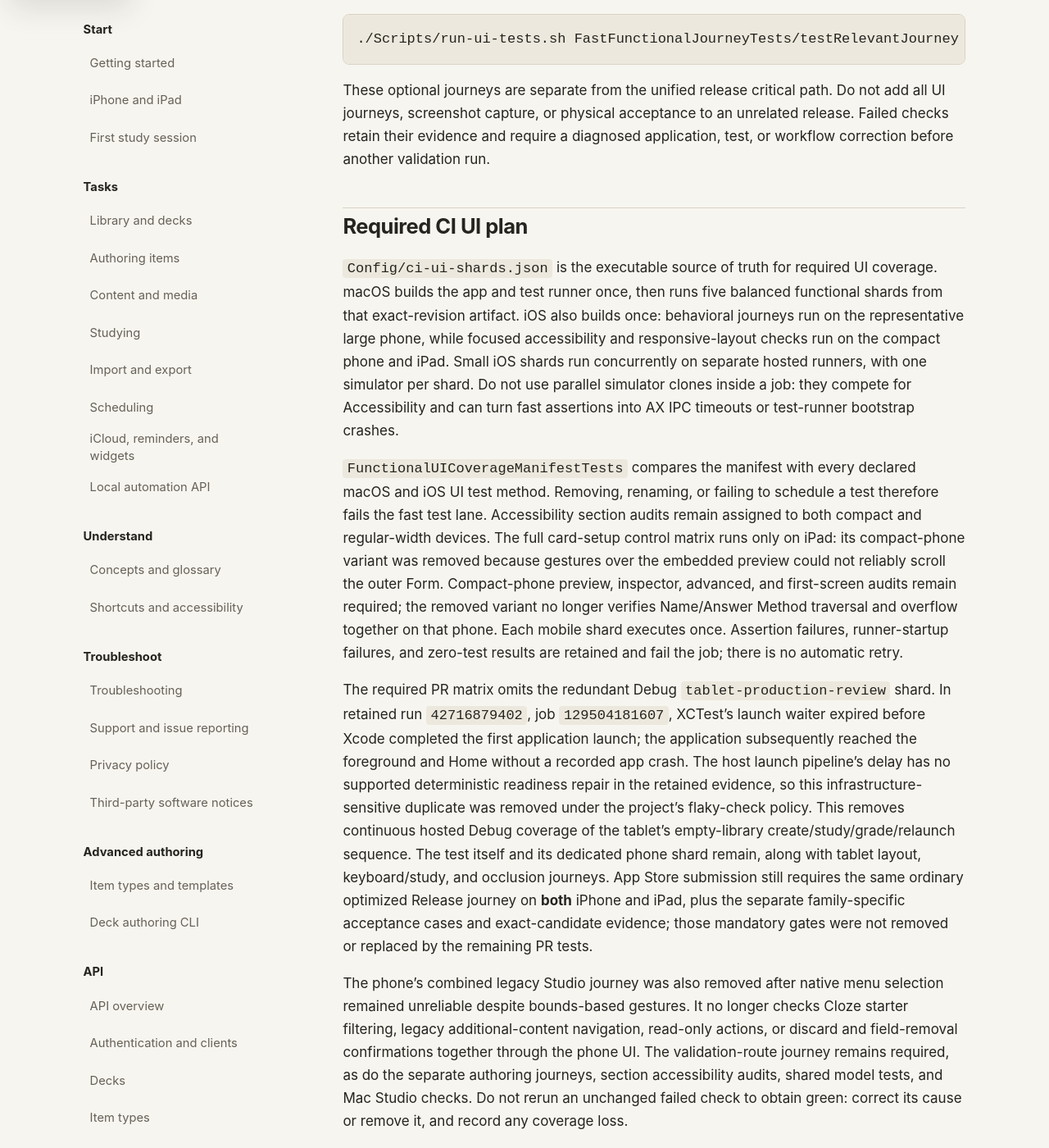
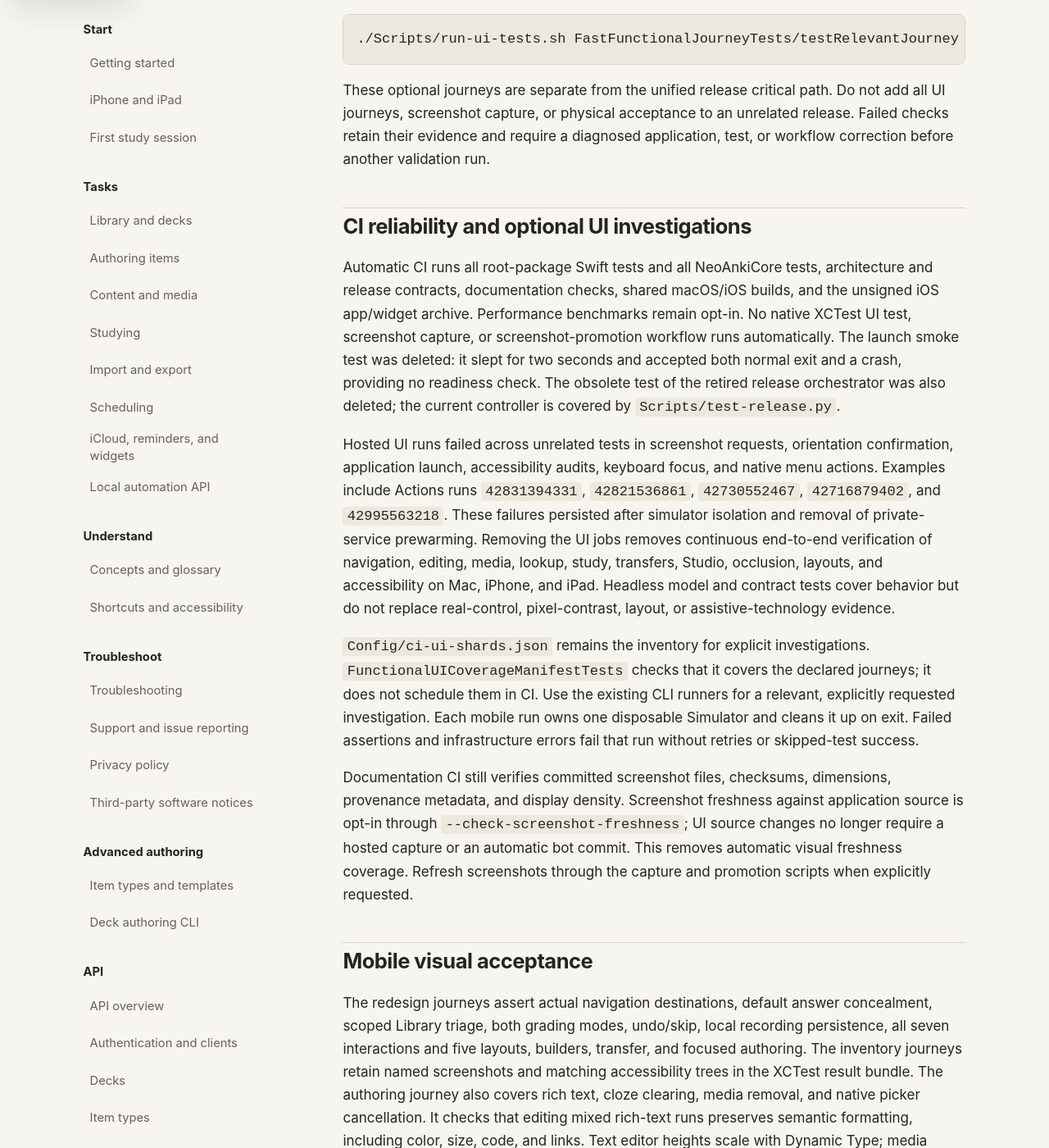
Before and after one commit to neoanki2/neoanki2, a Jekyll site: the page built from docs/user/developer/testing.md, in a window 1280 px wide and 1400 px high, scrolled down 1989 px. Shown: the whole window at 82% size. Built offline with Jekyll 4.4.1, drawn with Linux system fonts in a browser that asks for light colours; some of the changed text lies outside the part shown.

Commit message:
Remove flaky native UI runs from automatic CI and run all headless suites

```diff
--- a/docs/features.json
+++ b/docs/features.json
@@ -63,7 +63,7 @@
       "name": "First launch and local library",
       "article": "user/getting-started.md",
       "sources": ["Sources/NeoAnki2/NeoAnki2App.swift", "Sources/NeoAnki2/AppDatabase.swift", "Sources/NeoAnki2/MacCloudSyncSettings.swift"],
-      "tests": ["UITests/NeoAnki2UITests/LibraryUITests.swift", "UITests/NeoAnki2UITests/MacStoreProductionReviewJourneyTests.swift", "Tests/NeoAnki2Tests/AppDatabaseTests.swift", "Tests/NeoAnki2Tests/AppLaunchSmokeTests.swift", "Tests/NeoAnki2Tests/AppStartupPerformanceTests.swift"],
+      "tests": ["UITests/NeoAnki2UITests/LibraryUITests.swift", "UITests/NeoAnki2UITests/MacStoreProductionReviewJourneyTests.swift", "Tests/NeoAnki2Tests/AppDatabaseTests.swift", "Tests/NeoAnki2Tests/AppStartupPerformanceTests.swift"],
       "screenshot": "assets/screenshots/library-empty.png"
     },
     {
--- a/docs/user/developer/testing.md
+++ b/docs/user/developer/testing.md
@@ -22,8 +22,8 @@ release-workflow reconciliation tests, the generated API-reference check, and
 documentation validation.
 
 The fast headless lane is designed to finish inside five minutes on a fresh CI
-runner. The complete protected gate also includes real UI automation and has a
-larger latency budget; it must not be represented as a sub-five-minute check.
+runner. The protected gate also includes shared-platform builds and an unsigned iOS
+archive. Native XCTest UI journeys do not run automatically in CI.
 
 ## Focused suites
 
@@ -85,79 +85,40 @@ Do not add all UI journeys, screenshot capture, or physical acceptance to an
 unrelated release. Failed checks retain their evidence and require a diagnosed
 application, test, or workflow correction before another validation run.
 
-## Required CI UI plan
+## CI reliability and optional UI investigations
 
-`Config/ci-ui-shards.json` is the executable source of truth for required UI
-coverage. macOS builds the app and test runner once, then runs five balanced
-functional shards from that exact-revision artifact. iOS also builds once:
-behavioral journeys run on the representative large phone, while focused
-accessibility and responsive-layout checks run on the compact phone and iPad. Small iOS shards run concurrently on separate hosted runners, with one
-simulator per shard. Do not use parallel simulator clones inside a job: they
-compete for Accessibility and can turn fast assertions into AX IPC timeouts or
-test-runner bootstrap crashes.
+Automatic CI runs all root-package Swift tests and all NeoAnkiCore tests,
+architecture and release contracts, documentation checks, shared macOS/iOS
+builds, and the unsigned iOS app/widget archive. Performance benchmarks remain
+opt-in. No native XCTest UI test, screenshot capture, or screenshot-promotion
+workflow runs automatically. The launch smoke test was deleted: it slept for two
+seconds and accepted both normal exit and a crash, providing no readiness check.
+The obsolete test of the retired release orchestrator was also deleted; the
+current controller is covered by `Scripts/test-release.py`.
 
-`FunctionalUICoverageManifestTests` compares the manifest with every declared
-macOS and iOS UI test method. Removing, renaming, or failing to schedule a test
-therefore fails the fast test lane. Accessibility section audits remain assigned
-to both compact and regular-width devices. The full card-setup control matrix
-runs only on iPad: its compact-phone variant was removed because gestures over
-the embedded preview could not reliably scroll the outer Form. Compact-phone
-preview, inspector, advanced, and first-screen audits remain required; the
-removed variant no longer verifies Name/Answer Method traversal and overflow
-together on that phone. Each mobile shard executes once. Assertion failures,
-runner-startup failures, and zero-test results are retained and fail the job;
-there is no automatic retry.
+Hosted UI runs failed across unrelated tests in screenshot requests, orientation
+confirmation, application launch, accessibility audits, keyboard focus, and
+native menu actions. Examples include Actions runs `42831394331`, `42821536861`,
+`42730552467`, `42716879402`, and `42995563218`. These failures persisted after
+simulator isolation and removal of private-service prewarming. Removing the UI
+jobs removes continuous end-to-end verification of navigation, editing, media,
+lookup, study, transfers, Studio, occlusion, layouts, and accessibility on Mac,
+iPhone, and iPad. Headless model and contract tests cover behavior but do not
+replace real-control, pixel-contrast, layout, or assistive-technology evidence.
 
-The required PR matrix omits the redundant Debug `tablet-production-review`
-shard. In retained run `42716879402`, job `129504181607`, XCTest's launch waiter
-expired before Xcode completed the first application launch; the application
-subsequently reached the foreground and Home without a recorded app crash. The
-host launch pipeline's delay has no supported deterministic readiness repair in
-the retained evidence, so this infrastructure-sensitive duplicate was removed
-under the project's flaky-check policy. This removes continuous hosted Debug
-coverage of the tablet's empty-library create/study/grade/relaunch sequence.
-The test itself and its dedicated phone shard remain, along with tablet layout,
-keyboard/study, and occlusion journeys. App Store submission still requires the
-same ordinary optimized Release journey on **both** iPhone and iPad, plus the
-separate family-specific acceptance cases and exact-candidate evidence; those
-mandatory gates were not removed or replaced by the remaining PR tests.
+`Config/ci-ui-shards.json` remains the inventory for explicit investigations.
+`FunctionalUICoverageManifestTests` checks that it covers the declared journeys;
+it does not schedule them in CI. Use the existing CLI runners for a relevant,
+explicitly requested investigation. Each mobile run owns one disposable Simulator
+and cleans it up on exit. Failed assertions and infrastructure errors fail that
+run without retries or skipped-test success.
 
-The phone's combined legacy Studio journey was also removed after native menu
-selection remained unreliable despite bounds-based gestures. It no longer checks
-Cloze starter filtering, legacy additional-content navigation, read-only actions,
-or discard and field-removal confirmations together through the phone UI. The
-validation-route journey remains required, as do the separate authoring journeys,
-section accessibility audits, shared model tests, and Mac Studio checks. Do not
-rerun an unchanged failed check to obtain green: correct its cause or remove it,
-and record any coverage loss.
-
-The largest-type study journey retains keyboard, grading, rotation, hit-region,
-and description checks on both devices, plus contrast on iPad. Its phone pixel
-contrast audit was removed after a Springboard Apple Intelligence banner covered
-the native navigation title during sampling. Other phone first-screen and
-authoring contrast audits remain required; this study journey no longer samples
-phone contrast.
-
-The former eleven-journey phone redesign batch exceeded its 25-minute runner
-limit. Inventory, authoring/lookup, and quick capture now run as separate groups
-with the same tests and device. The coverage manifest caps each iOS group at five
-journeys; the runner deadline is unchanged and no assertion retry is added.
-
-Each shared build and UI shard writes its elapsed time to the Actions step
-summary. When adding coverage, rebalance existing shards before adding another
-macOS job: standard GitHub-hosted plans allow only five concurrent macOS jobs,
-so excess sharding creates queue time instead of faster feedback.
-
-Keep the intrinsic runtime of each required UI shard below five minutes. Split
-long iOS groups before adding in-process simulator workers; CI-level isolation
-is both faster and more reliable for Accessibility-heavy journeys. Use
-stable completion state for async work rather than waiting for transient busy
-indicators, combine accessibility audit kinds into one tree traversal, and use
-short-cadence waits that evaluate the ready state immediately. Put exhaustive
-enum and input combinations in parameterized Swift tests; UI journeys should
-prove that every option is exposed and exercise representative mutations
-through the real control. This preserves behavior coverage without repeating
-the same expensive accessibility snapshots and menu choreography.
+Documentation CI still verifies committed screenshot files, checksums,
+dimensions, provenance metadata, and display density. Screenshot freshness
+against application source is opt-in through `--check-screenshot-freshness`;
+UI source changes no longer require a hosted capture or an automatic bot commit.
+This removes automatic visual freshness coverage. Refresh screenshots through
+the capture and promotion scripts when explicitly requested.
 
 ## Mobile visual acceptance
 
@@ -213,9 +174,9 @@ screenshot before launch. It requests an orientation change only for landscape,
 square, or explicitly upside-down state, then verifies portrait dimensions again.
 This avoids waiting for a redundant portrait confirmation on a cold Simulator
 that already displays portrait pixels. Both occlusion cases and their assertions
-remain required; this setup correction adds no case retry or timeout increase.
+remain available for focused investigations; this setup correction adds no case retry or timeout increase.
 
-The CI runner, ordinary Release review, and App Store screenshot capture boot a
+The optional UI runner, ordinary Release review, and App Store screenshot capture boot a
 uniquely owned disposable Simulator with `simctl bootstatus -b`, then invoke
 `xcodebuild test-without-building` with the verified `.xctestrun` and destination.
 Xcode owns test-runner initialization. The supported split-build workflow is
@@ -225,7 +186,6 @@ Manual `launchctl kickstart` of private XCTest/AutomationMode services is an
 optional diagnostic, not a prerequisite for UI validation. The former required
 prewarming gate timed out before any UI case ran, including after cache
 preparation; it depended on undocumented service labels and endpoint state.
-Removing that gate removes no product tests. All scheduled cases, selected test
-counts, result bundles, ordinary Release fresh-install requirements, screenshots,
-and disposable-device cleanup remain required. An actual XCTest initialization
+Removing that gate removes no product tests. For explicit UI investigations, selected test counts, result bundles, and
+disposable-device cleanup remain required. An actual XCTest initialization
 failure still fails validation and must be diagnosed before another run.
```
Also changed, not shown: docs/features.md (+1 -1 lines), docs/user/developer/documentation.md (+8 -12 lines), docs/user/maintaining-documentation.md (+17 -16 lines), .github/workflows/docs-pages.yml, .github/workflows/docs-screenshots-promote.yml (deleted), .github/workflows/docs-screenshots.yml (deleted), .github/workflows/test.yml, 4 other files.
